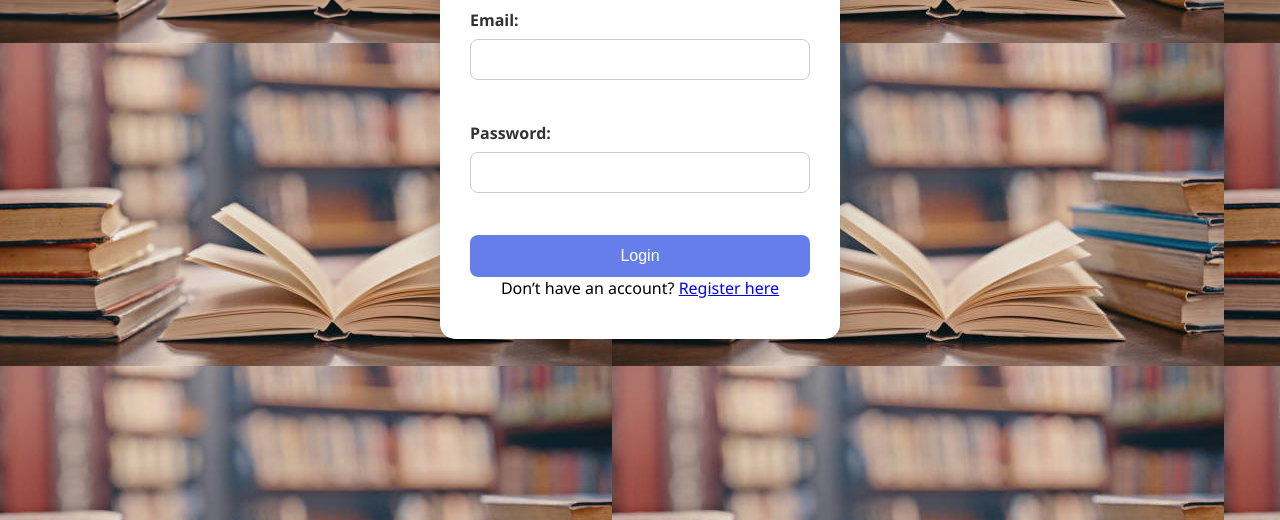
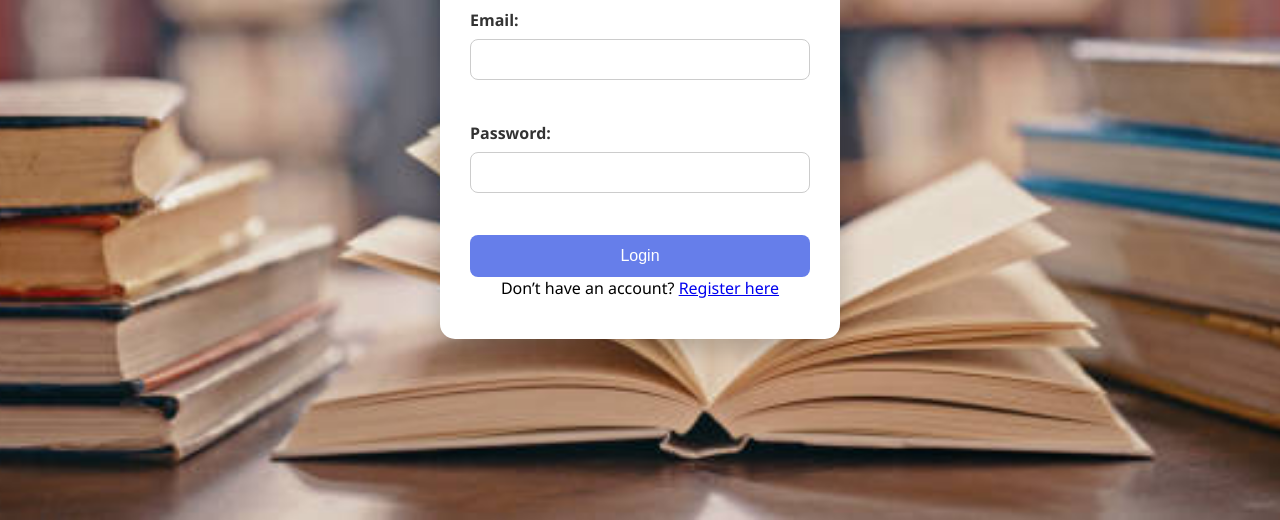
Before and after one commit to MhdHarshil/bookselling-site, a plain HTML site: page front-end/pages/login-page.html in a window 1280 px wide. Shown: the part 280-800 px from the top of the page. Drawn offline with Linux system fonts and the light colour scheme.

Commit message:
background image-loginpage update

```diff
--- a/front-end/styles/login-page.css
+++ b/front-end/styles/login-page.css
@@ -7,13 +7,17 @@
 
 body {
   font-family: "Segoe UI", Tahoma, Geneva, Verdana, sans-serif;
-  background: linear-gradient(135deg, #667eea, #764ba2);
+  background: url(../assets/images/WhatsApp\ Image\ 2025-06-25\ at\ 18.41.54_dc782ebc.jpg) no-repeat;
+  background-position: center;
+  background-size: cover;
   height: 100vh;
   display: flex;
   align-items: center;
   justify-content: center;
 
-  background-image: url(../assets/images/WhatsApp\ Image\ 2025-06-25\ at\ 18.41.54_dc782ebc.jpg);
+
+
+
 
 }
 
```
Also changed, not shown: front-end/pages/login-page.html (+1 -3 lines).
